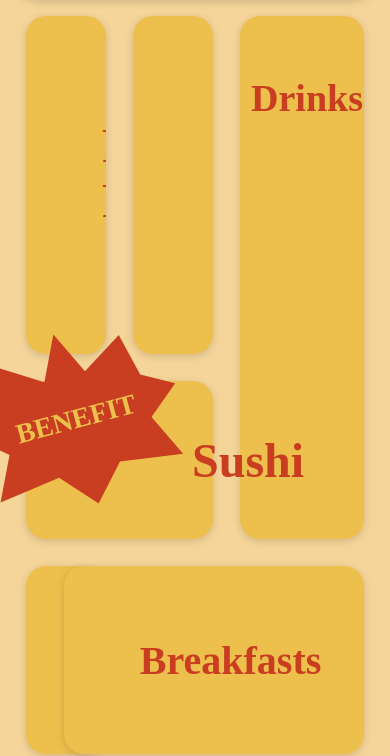
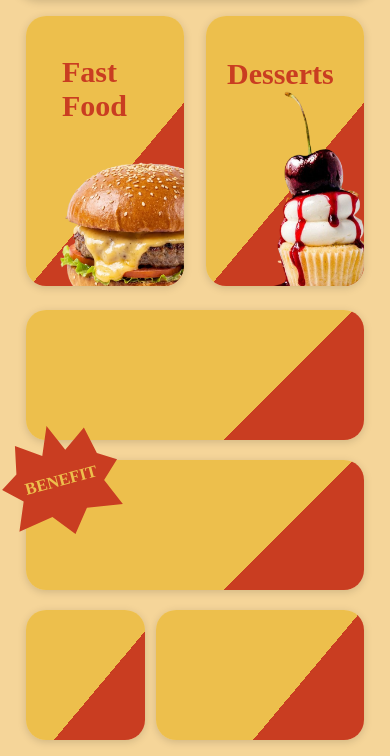
Before and after one commit to Pyopp811/FOODsite, a plain HTML site: page index.html in a window 390 px wide. Shown: the part 100-856 px from the top of the page. Drawn offline with Linux system fonts and the light colour scheme; a web font is replaced by a local one.

Commit message:
Update 26.11.26 15:32

```diff
--- a/index.html
+++ b/index.html
@@ -53,14 +53,14 @@
             <div class="fast-food">
                 <h1>Fast <br>Food</h1>
                 <div class="fast-food-img">
-                    <img src="InShot_20261115_220036770.jpg" alt="fastfood" width="280px">
+                    <img src="fd2c593b0d94aa89d40139bc97186990-Photoroom.png" alt="fastfood" width="280px">
                 </div>
             </div>
 
             <div class="desserts">
                 <h1>Desserts</h1>
                 <div class="dessert-img">
-                    <img src="Capture20261116174747.png" alt="dessert" width="290px">
+                    <img src="af67484a84a40e2e3b38a689e5ce07f7-Photoroom.png" alt="dessert" width="290px">
                 </div>
             </div>
 
--- a/style.css
+++ b/style.css
@@ -494,15 +494,173 @@ input{
 
     .main{
         grid-template-columns: 1fr 1fr;
-        grid-row: auto;
-        gap: 15px;
+        grid-auto-rows: min-content;
+        align-content: start;
+        gap: 10px;
         padding: 10px;
         width: 100%;
     }
 
+    .fast-food{
+        border-radius: 20px;
+        padding: 20px !important;
+        height: 270px;
+        box-shadow: 0 2px 8px rgba(0,0,0,0.15);
+        grid-column: 1;
+        grid-row: 1;
+        background-color: var(--br-clr);
+        color: var(--main-clr);
+        transition: transform 0.3s ease;
+        border: none;
+        background: linear-gradient(130deg, var(--br-clr) 60%, var(--main-clr) 40%);
+    }
 
+    .fast-food h1{
+        font-size: 30px;
+        position: relative;
+        top: -50px;
+        left: -20px;
+    }
 
-    .fast-food img, .desserts img, .drinks img, .rolls img, .health-food img, .breakfasts img{
+    .fast-food img{
+        position: relative;
+        top: 70px;
+        right: -120px;
+        width: 270px;
+        height: 270px;
+    }
+
+    .desserts{
+        border-radius: 20px;
+        padding: 40px;
+        height: 270px;
+        box-shadow: 0 2px 8px rgba(0,0,0,0.15);
+        grid-column: 2;
+        grid-row: 1;
+        background-color: var(--br-clr);
+        color: var(--main-clr);
+        transition: transform 0.3s ease;
+        border: none;
+
+        background: linear-gradient(130deg, var(--br-clr) 60%, var(--main-clr) 40%);
+    }
+
+    .desserts h1{
+        font-size: 30px;
+        position: relative;
+        top: 20px;
+        left: -65px;
+    }
+
+    .desserts img{
+        position: relative;
+        top: -130px;
+        right: -140px;
+        width: 310px;
+        height: 310px;
+    }
+
+    .drinks{
+        border-radius: 20px;
+        padding: 40px;
+        box-shadow: 0 2px 8px rgba(0,0,0,0.15);
+        grid-column: 1/3;
+        /*grid-row: 2;*/
+        background-color: var(--br-clr);
+        color: var(--main-clr);
+        transition: transform 0.3s ease;
+        border: none;
+        margin-top: 300px;
+        height: 130px;
+
+        background: linear-gradient(135deg, var(--br-clr) 70%, var(--main-clr) 30%);
+    }
+
+    .drinks h1{
+        font-size: 26px;
+        position: relative;
+        bottom: 45px;
+        right: 85px;
+
+        display: none;
+    }
+
+    .rolls{
+        border-radius: 20px;
+        padding: 40px;
+        box-shadow: 0 2px 8px rgba(0,0,0,0.15);
+        grid-column: 1/3;
+        /*grid-row: 3;*/
+        background-color: var(--br-clr);
+        color: var(--main-clr);
+        transition: transform 0.3s ease;
+        border: none;
+        height: 130px;
+        margin-top: 90px;
+
+        background: linear-gradient(135deg, var(--br-clr) 70%, var(--main-clr) 30%);
+    }
+
+    .rolls h1{
+        font-size: 26px;
+
+        display: none;
+    }
+
+    .sale{
+        width: 170px;
+        height: 160px;
+        position: absolute;
+        left: -50px;
+        top: -60px;
+        font-size: 24px !important;
+    }
+
+    .health-food{
+        border-radius: 20px;
+        padding: 40px;
+        box-shadow: 0 2px 8px rgba(0,0,0,0.15);
+        grid-column: 1;
+        /*grid-row: 4;*/
+        background-color: var(--br-clr);
+        color: var(--main-clr);
+        transition: transform 0.3s ease;
+        border: none;
+        height: 130px;
+        margin-top: 60px;
+
+        background: linear-gradient(130deg, var(--br-clr) 60%, var(--main-clr) 40%);
+    }
+
+    .health-food h1{
+        font-size: 26px;
+
+        display: none;
+    }
+
+    .breakfasts{
+        border-radius: 20px;
+        padding: 40px;
+        box-shadow: 0 2px 8px rgba(0,0,0,0.15);
+        grid-column: 2;
+        /*grid-row: 4;*/
+        background-color: var(--br-clr);
+        color: var(--main-clr);
+        transition: transform 0.3s ease;
+        border: none;
+        height: 130px;
+        margin-top: 60px;
+
+        background: linear-gradient(130deg, var(--br-clr) 65%, var(--main-clr) 35%);
+    }
+
+    .breakfasts h1{
+        font-size: 26px;
+
+        display: none;
+    }
+
+    .drinks img, .rolls img, .health-food img, .breakfasts img{
         width: 100%;
         height: 150px;
         object-fit: cover;
```
Also changed, not shown: InShot_20261115_220036770.jpg (deleted), af67484a84a40e2e3b38a689e5ce07f7-Photoroom.png (added), af67484a84a40e2e3b38a689e5ce07f7.jpg (added), fd2c593b0d94aa89d40139bc97186990-Photoroom.png (added), fd2c593b0d94aa89d40139bc97186990.jpg (added), 1 other file.
